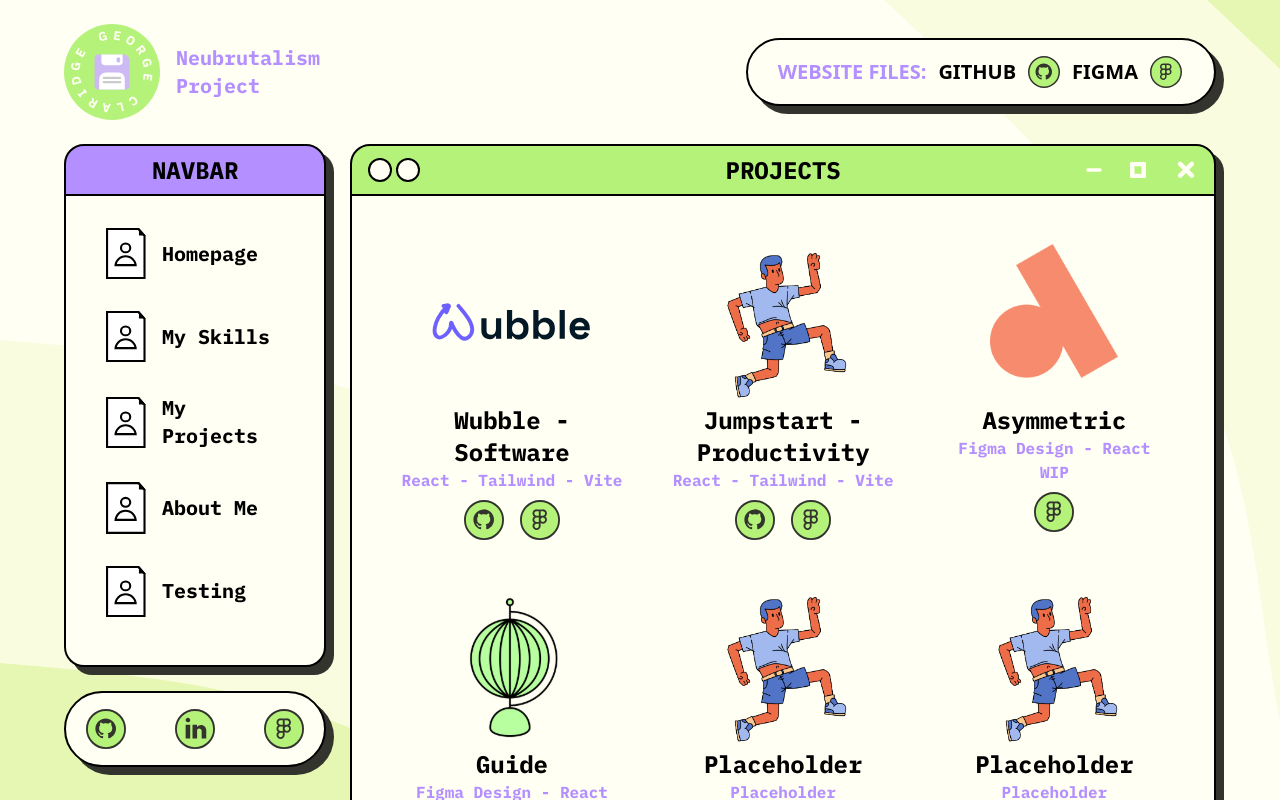
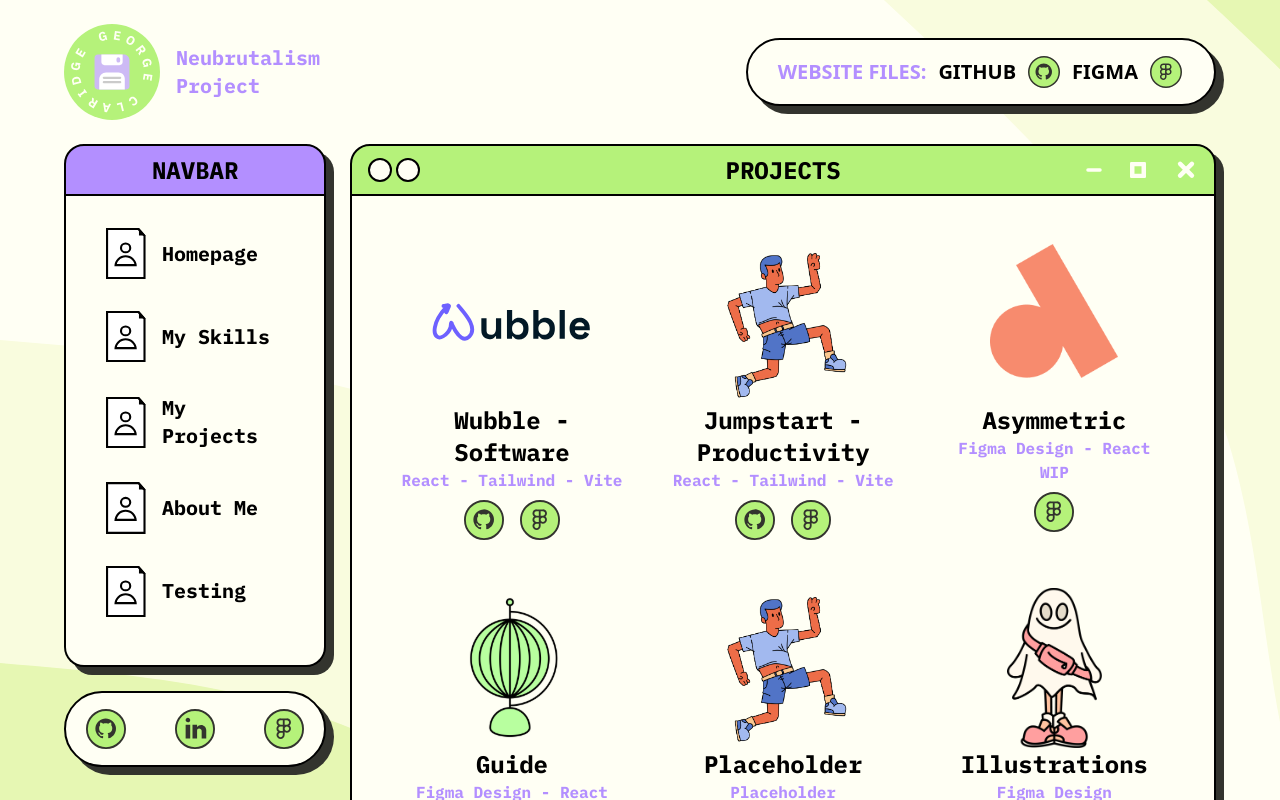
Before and after one commit to GeorgeClaridge/BrutalDesign, a React (Vite) app in the folder my-project/: page / in a window 1280 px wide. Both pictures are taken after a click on the picture 126 px from the left and 422 px from the top of the page. Shown: the top 800 px of the page. Built offline with nearby package versions, Linux system fonts and the light colour scheme.

Commit message:
Projects Added and Fixed

```diff
--- a/my-project/src/components/headercomponents/ProjectHeader.jsx
+++ b/my-project/src/components/headercomponents/ProjectHeader.jsx
@@ -1,4 +1,4 @@
-import { Wubble, Jumpstart, Github, Figma , Asymmetric, Guide } from './imports';
+import { Wubble, Jumpstart, Github, Figma , Asymmetric, Guide, Ghost } from './imports';
 const ProjectHeader = () => {
 
   return (
@@ -24,7 +24,7 @@
         </div>
 
         <div className="Container">
-          <a target='_blank'rel='noopener noreferrer' href="https://georgeclaridge.github.io/FakeCompany/">
+          <a target='_blank'rel='noopener noreferrer' href="https://georgeclaridge.github.io/JumpStart/">
             <div className="h-[10rem]">
               <img src={Jumpstart} alt="" className='w-40 mx-auto'/>
             </div>
@@ -78,15 +78,15 @@
         </div>
 
         <div className="Container">
+          <a target='_blank'rel='noopener noreferrer' href="https://www.figma.com/file/Ju2ebKfH98Y8YbVlmSlHJO/illustration-Examples?type=design&mode=design&t=n9B3M9Q3h1Q4mTzn-1">
           <div className="h-[10rem]">
-            <img src={Jumpstart} alt="" className='w-40 mx-auto'/>
+            <img src={Ghost} alt="" className='h-40 mx-auto'/>
           </div>
-          <div className="Header text-2xl font-bold font-IBMmono text-center hover:underline cursor-pointer">Placeholder</div>
-          <div className="SubHeader text-base font-bold font-IBMmono text-purple text-center">Placeholder</div>
+          <div className="Header text-2xl font-bold font-IBMmono text-center hover:underline cursor-pointer">Illustrations</div>
+          </a>
+          <div className="SubHeader text-base font-bold font-IBMmono text-purple text-center">Figma Design</div>
           <div class="flex justify-center pt-2">
-            <a target='_blank'rel='noopener noreferrer' href="https://github.com/GeorgeClaridge/FakeCompany"><img src={Github} alt="Github" className='Icon self-center w-10 hover:-translate-y-1 hover:scale-110 duration-300'/></a>
-            <div className="px-2"></div>
-            <a target='_blank'rel='noopener noreferrer' href="https://www.figma.com/file/yUf60Lk7wxET028cQ6ukCS/Fake-Company?type=design&node-id=0%3A1&mode=design&t=Pf2YGu5ct6nPxVTN-1"><img src={Figma} alt="Figma" className='Icon self-center w-10 hover:-translate-y-1 hover:scale-110 duration-300'/></a>
+            <a target='_blank'rel='noopener noreferrer' href="https://www.figma.com/file/Ju2ebKfH98Y8YbVlmSlHJO/illustration-Examples?type=design&mode=design&t=n9B3M9Q3h1Q4mTzn-1"><img src={Figma} alt="Figma" className='Icon self-center w-10 hover:-translate-y-1 hover:scale-110 duration-300'/></a>
           </div>
         </div>
       </div>
--- a/my-project/src/components/headercomponents/imports.js
+++ b/my-project/src/components/headercomponents/imports.js
@@ -11,6 +11,7 @@
 import Wubble from '../../assets/Wubble.svg'
 import Asymmetric from '../../assets/Asymmetric.png'
 import Guide from '../../assets/Guide.svg'
+import Ghost from '../../assets/Ghost.png'
 
 export {
     Github,
@@ -26,4 +27,5 @@
     Figma,
     Asymmetric,
     Guide,
+    Ghost,
 }
--- a/my-project/src/mobilecomponents/project/Project.jsx
+++ b/my-project/src/mobilecomponents/project/Project.jsx
@@ -29,7 +29,7 @@
         </div>
 
         <div className="Container">
-          <a target='_blank'rel='noopener noreferrer' href="https://georgeclaridge.github.io/FakeCompany/">
+          <a target='_blank'rel='noopener noreferrer' href="https://georgeclaridge.github.io/JumpStart/">
             <div className="h-[10rem]">
               <img src={Jumpstart} alt="" className='w-40 mx-auto'/>
             </div>
```
Also changed, not shown: my-project/src/assets/Ghost.png (added).
